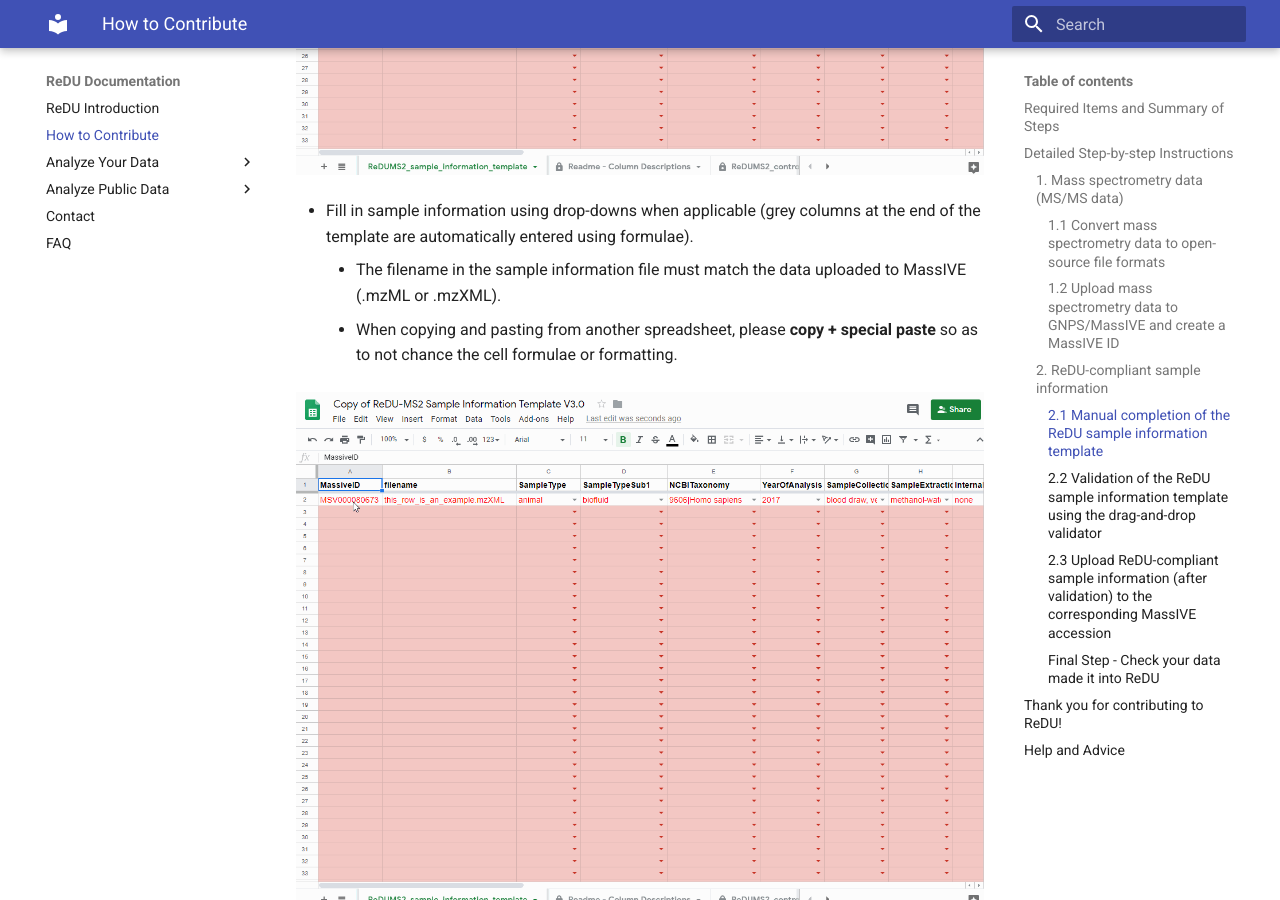
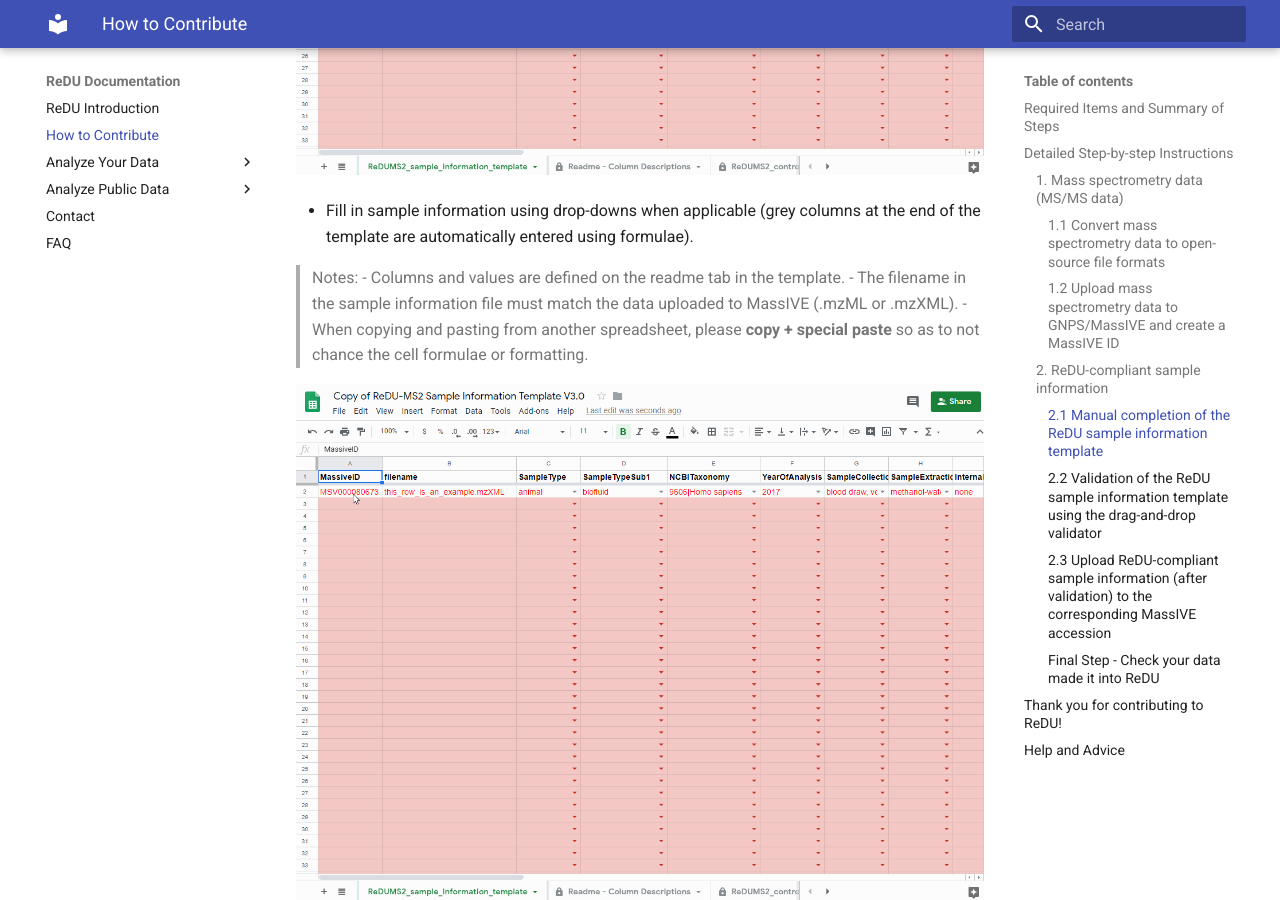
Before and after one commit to mwang87/ReDU-MS2-Documentation, an MkDocs documentation site: the page built from docs/HowtoContribute.md, in a window 1280 px wide and 900 px high, scrolled down 1698 px. Built offline with MkDocs 1.6.1 and Material for MkDocs 9.7.7, drawn with Linux system fonts in a browser that asks for light colours.

Commit message:
Update HowtoContribute.md
add comment about readme tab in the template

```diff
--- a/docs/HowtoContribute.md
+++ b/docs/HowtoContribute.md
@@ -44,8 +44,11 @@
 ![Make a copy of the template](images/Sample_Template_MakeACopy.gif)
 
 - Fill in sample information using drop-downs when applicable (grey columns at the end of the template are automatically entered using formulae).
-    - The filename in the sample information file must match the data uploaded to MassIVE (.mzML or .mzXML).
-    - When copying and pasting from another spreadsheet, please **copy + special paste** so as to not chance the cell formulae or formatting.
+
+ > Notes:
+   > - Columns and values are defined on the readme tab in the template.
+   > - The filename in the sample information file must match the data uploaded to MassIVE (.mzML or .mzXML).
+   > - When copying and pasting from another spreadsheet, please **copy + special paste** so as to not chance the cell formulae or formatting.
 
 ![Fill in information](images/Sample_Template_Fill.gif)
 
```
